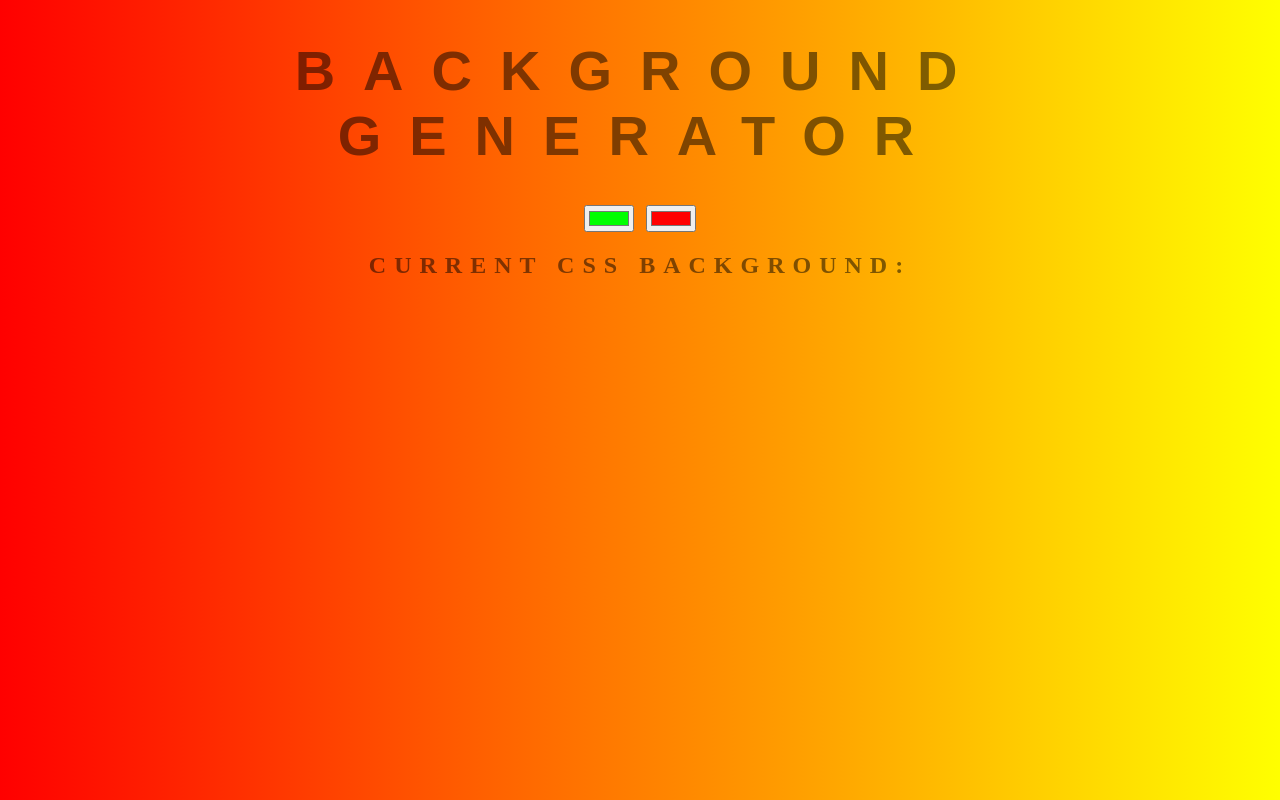
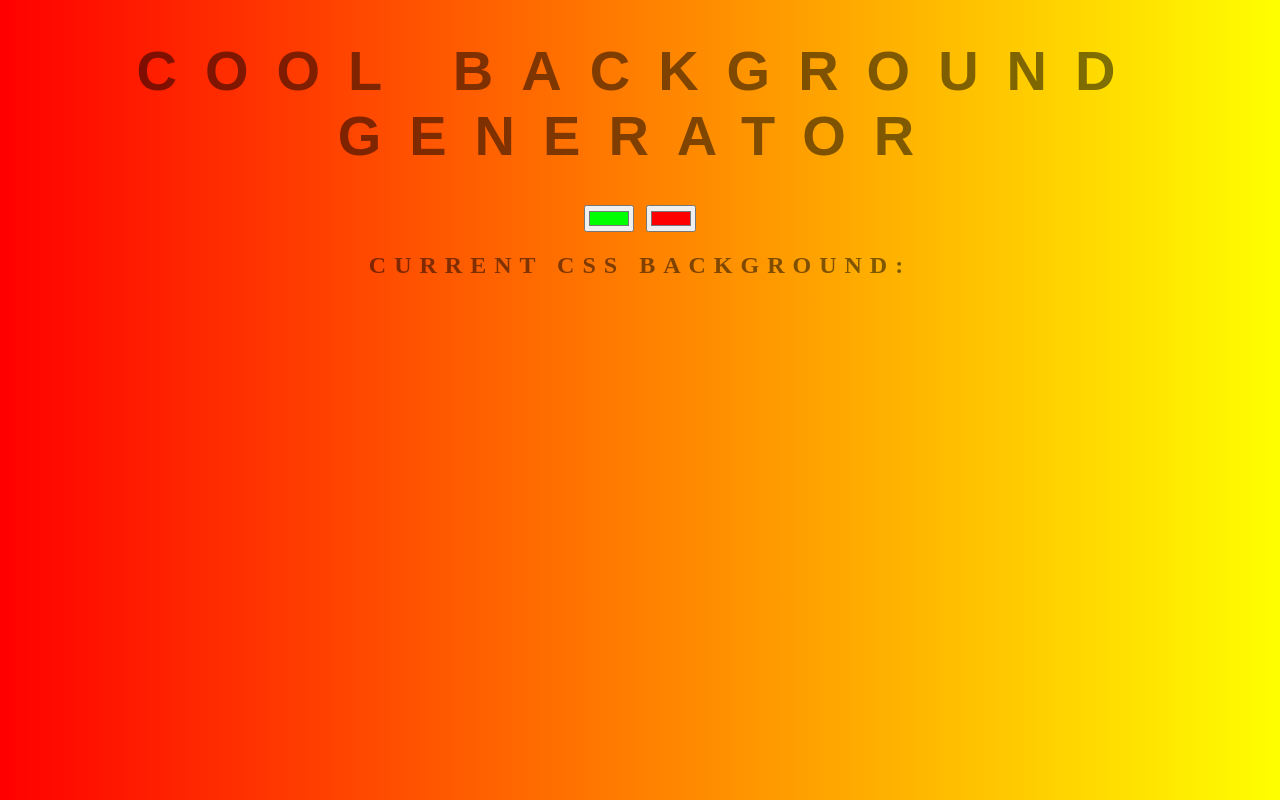
Before and after one commit to lucasmzz/background-generator, a plain HTML site: page index.html in a window 1280 px wide. Drawn offline with Linux system fonts and the light colour scheme.

```diff
--- a/index.html
+++ b/index.html
@@ -7,7 +7,7 @@
     <title>Background Generator</title>
 </head>
 <body id="gradient">
-        <h1>BACKGROUND GENERATOR</h1>
+        <h1>COOL Background Generator</h1>
         <input id="color1" value="#00ff00" type="color">
         <input id="color2" value="#ff0000" type="color">
 
```
